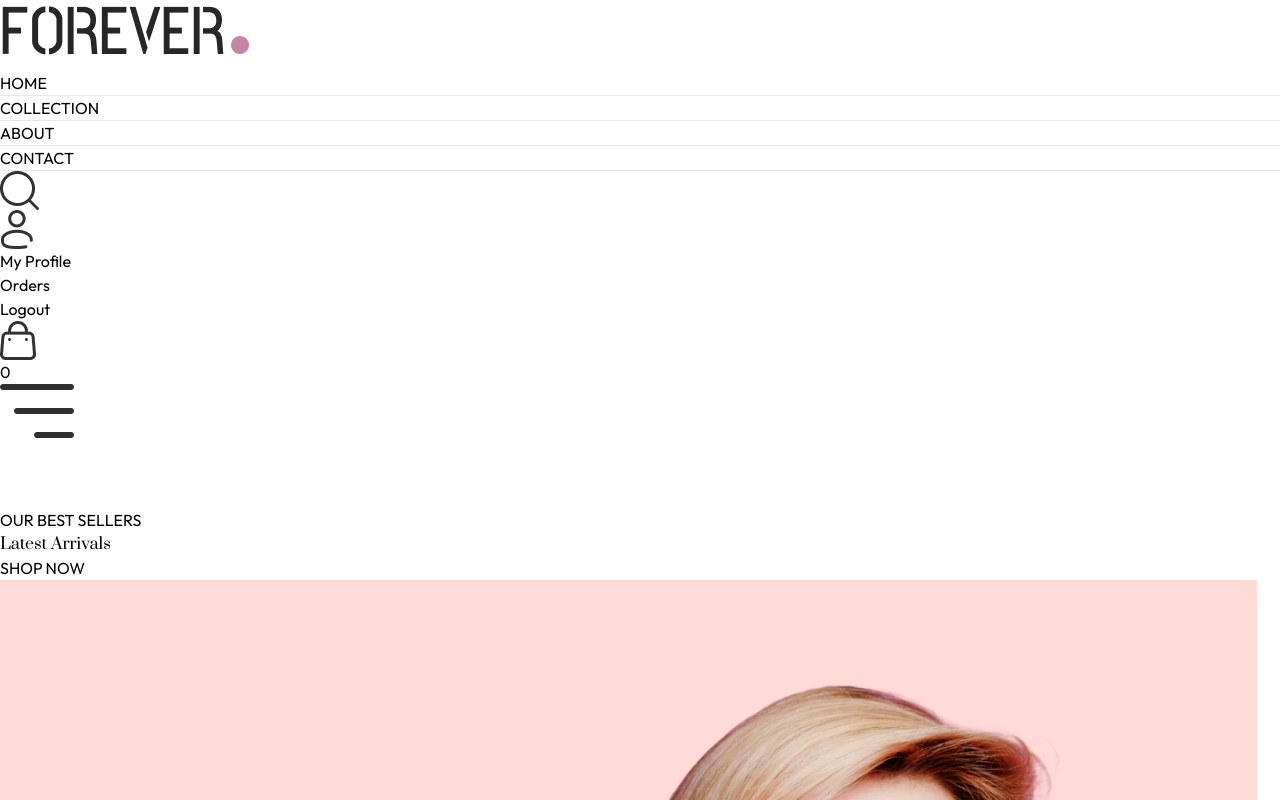
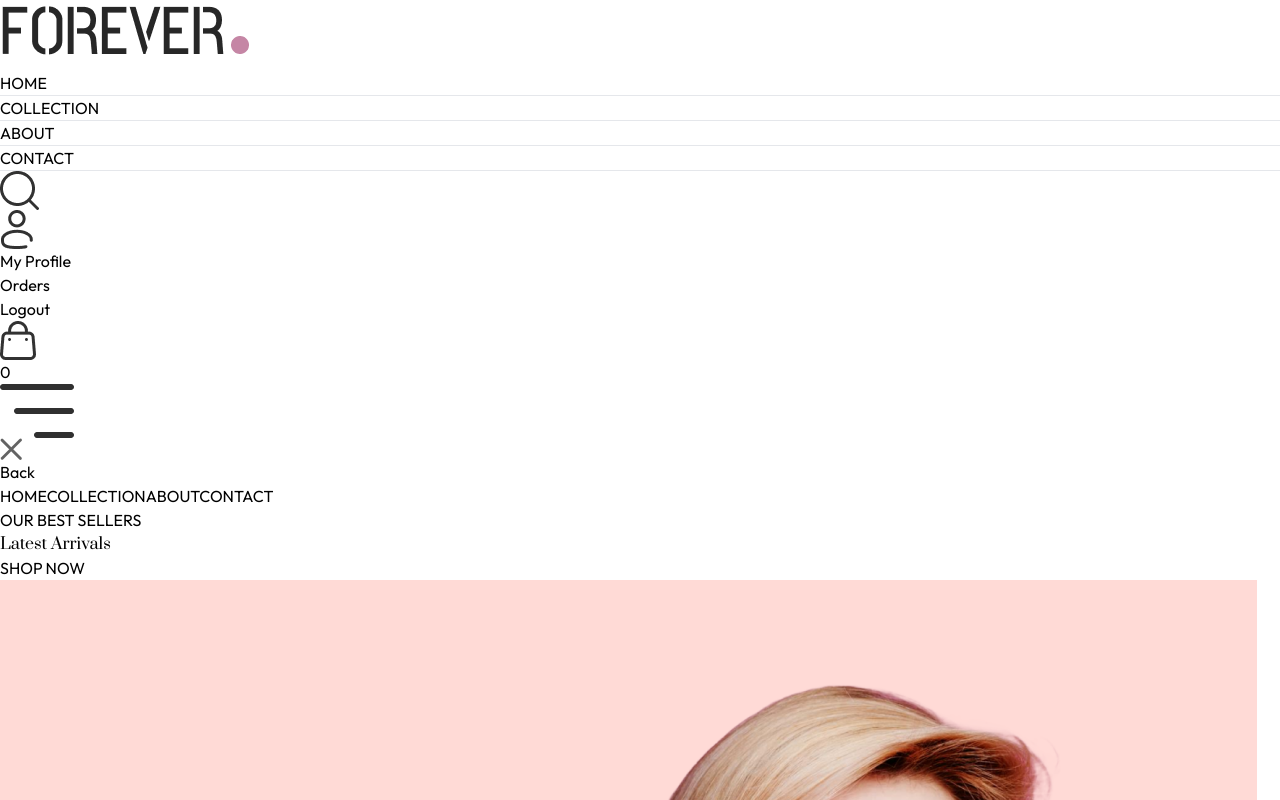
Before and after one commit to vitthal-07/E-commerce-, a React (Vite) app: page / in a window 1280 px wide. Shown: the top 800 px of the page. Built offline with nearby package versions, Linux system fonts and the light colour scheme.

Commit message:
fixed sidebar

```diff
--- a/src/components/Navbar.tsx
+++ b/src/components/Navbar.tsx
@@ -121,11 +121,10 @@ const Navbar = () => {
       </div>
 
       {/* Sidebar menu for small screens */}
-      <motion.div
-        className="fixed top-0 left-0 h-full bg-white shadow-lg z-40"
-        initial={{ x: "-100%" }}
-        animate={{ x: visible ? "0%" : "-100%" }}
-        transition={{ duration: 0.4 }}
+      <div
+        className={`min-h-[100vh] absolute top-0 left-0 overflow-hidden bg-white transition-all ${
+          visible ? "w-full" : "w-0"
+        }`}
       >
         <div className="flex flex-col text-gray-600">
           <div
@@ -146,7 +145,7 @@ const Navbar = () => {
             </NavLink>
           ))}
         </div>
-      </motion.div>
+      </div>
     </motion.nav>
   );
 };
```
